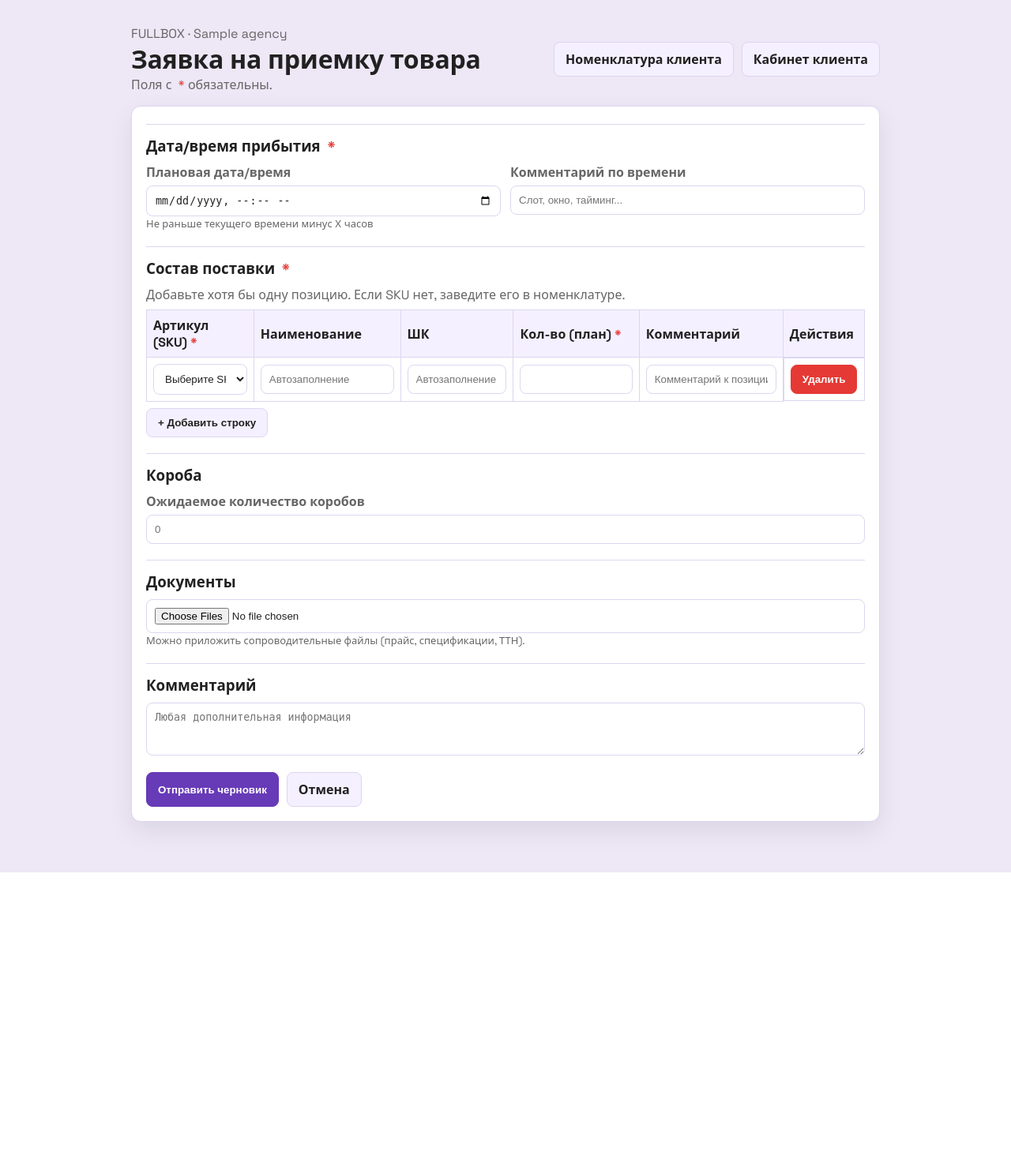
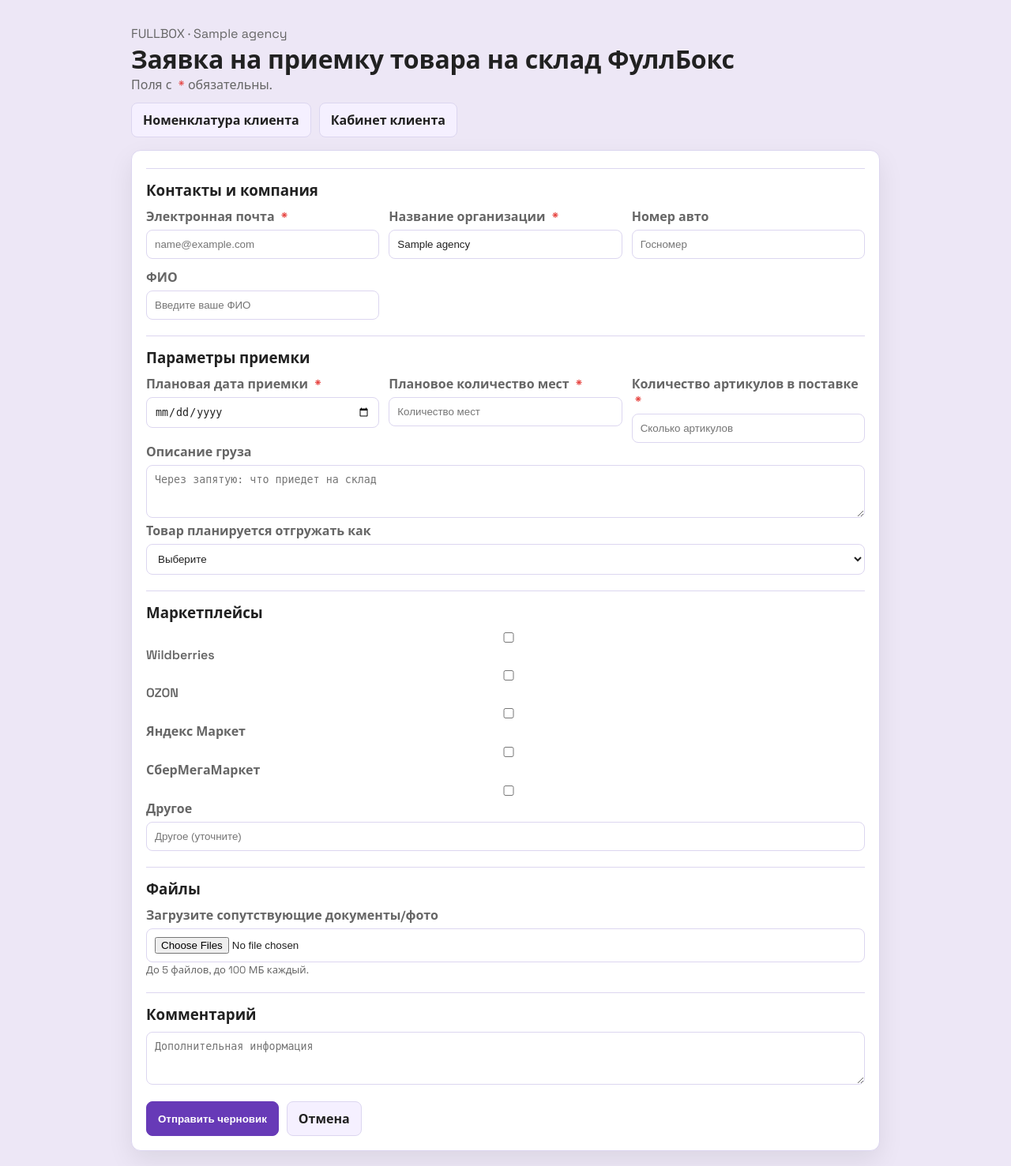
Before and after one commit to vlas47/fullbox, a Django app: page /client/1/receiving/new/ in a window 1280 px wide. Shown: the top 1477 px of the page at 79% size. Before the commit the page ends 1105 px from the top, so only its background shows below. Run offline with Django 5.2, Linux system fonts and the light colour scheme; tables that the repository leaves empty hold one stand-in row (values such as "Sample post"); some libraries are stand-ins or nearby versions.

Commit message:
Revise receiving form fields per new requirements

```diff
--- a/fullbox/client_cabinet/templates/client_cabinet/client_receiving_form.html
+++ b/fullbox/client_cabinet/templates/client_cabinet/client_receiving_form.html
@@ -44,7 +44,7 @@
     <header>
       <div>
         <div class="muted">FULLBOX · {{ agency.agn_name|default:"Клиент" }}</div>
-        <h1>Заявка на приемку товара</h1>
+        <h1>Заявка на приемку товара на склад ФуллБокс</h1>
         <div class="muted">Поля с <span class="required">*</span> обязательны.</div>
       </div>
       <div style="display:flex; gap:10px; flex-wrap:wrap;">
@@ -62,78 +62,84 @@
         {% csrf_token %}
 
         <div class="section">
-          <h3>Дата/время прибытия <span class="required">*</span></h3>
+          <h3>Контакты и компания</h3>
           <div class="grid">
             <div>
-              <label>Плановая дата/время</label>
-              <input type="datetime-local" name="eta" required>
-              <div class="muted" style="font-size:13px;">Не раньше текущего времени минус X часов</div>
+              <label>Электронная почта <span class="required">*</span></label>
+              <input type="email" name="email" required placeholder="name@example.com">
             </div>
             <div>
-              <label>Комментарий по времени</label>
-              <input type="text" name="eta_comment" placeholder="Слот, окно, тайминг...">
+              <label>Название организации <span class="required">*</span></label>
+              <input type="text" name="org" value="{{ agency.agn_name }}" required>
+            </div>
+            <div>
+              <label>Номер авто</label>
+              <input type="text" name="car_number" placeholder="Госномер">
+            </div>
+            <div>
+              <label>ФИО</label>
+              <input type="text" name="fio" placeholder="Введите ваше ФИО">
             </div>
           </div>
         </div>
 
         <div class="section">
-          <h3>Состав поставки <span class="required">*</span></h3>
-          <div class="muted" style="margin-bottom:8px;">Добавьте хотя бы одну позицию. Если SKU нет, заведите его в номенклатуре.</div>
-          <table id="items-table">
-            <thead>
-              <tr>
-                <th>Артикул (SKU)<span class="required">*</span></th>
-                <th>Наименование</th>
-                <th>ШК</th>
-                <th>Кол-во (план)<span class="required">*</span></th>
-                <th>Комментарий</th>
-                <th>Действия</th>
-              </tr>
-            </thead>
-            <tbody id="items-body">
-              <tr class="item-row">
-                <td>
-                  <select name="sku[]" class="sku-select" required>
-                    <option value="">Выберите SKU</option>
-                    {% for sku in skus %}
-                      <option value="{{ sku.id }}" data-name="{{ sku.name }}" data-bc="{% if sku.barcodes.all %}{{ sku.barcodes.all.0.value }}{% endif %}">{{ sku.sku_code }} — {{ sku.name }}</option>
-                    {% endfor %}
-                  </select>
-                </td>
-                <td><input type="text" name="name[]" readonly placeholder="Автозаполнение"></td>
-                <td><input type="text" name="barcode[]" readonly placeholder="Автозаполнение"></td>
-                <td><input type="number" name="qty[]" min="1" step="1" required></td>
-                <td><input type="text" name="comment[]" placeholder="Комментарий к позиции"></td>
-                <td class="actions">
-                  <button class="btn danger remove-row" type="button">Удалить</button>
-                </td>
-              </tr>
-            </tbody>
-          </table>
-          <div style="margin-top:8px;">
-            <button class="btn" type="button" id="add-row">+ Добавить строку</button>
-          </div>
-        </div>
-
-        <div class="section">
-          <h3>Короба</h3>
+          <h3>Параметры приемки</h3>
           <div class="grid">
             <div>
-              <label>Ожидаемое количество коробов</label>
-              <input type="number" name="boxes" min="0" step="1" placeholder="0">
+              <label>Плановая дата приемки <span class="required">*</span></label>
+              <input type="date" name="eta_date" required>
+            </div>
+            <div>
+              <label>Плановое количество мест <span class="required">*</span></label>
+              <input type="number" name="places_qty" min="1" required placeholder="Количество мест">
+            </div>
+            <div>
+              <label>Количество артикулов в поставке <span class="required">*</span></label>
+              <input type="number" name="sku_count" min="1" required placeholder="Сколько артикулов">
+            </div>
+          </div>
+          <div>
+            <label>Описание груза</label>
+            <textarea name="cargo_desc" rows="3" placeholder="Через запятую: что приедет на склад"></textarea>
+          </div>
+          <div class="grid">
+            <div>
+              <label>Товар планируется отгружать как</label>
+              <select name="goods_type">
+                <option value="">Выберите</option>
+                <option>Готовый упакованный и промаркированный</option>
+                <option>Товар от производителя (нужна упаковка)</option>
+                <option>Расходники</option>
+                <option>Возвраты</option>
+                <option>Другое</option>
+              </select>
             </div>
           </div>
         </div>
 
         <div class="section">
-          <h3>Документы</h3>
+          <h3>Маркетплейсы</h3>
+          <div class="inline">
+            <label><input type="checkbox" name="mp[]" value="Wildberries"> Wildberries</label>
+            <label><input type="checkbox" name="mp[]" value="OZON"> OZON</label>
+            <label><input type="checkbox" name="mp[]" value="Яндекс Маркет"> Яндекс Маркет</label>
+            <label><input type="checkbox" name="mp[]" value="СберМегаМаркет"> СберМегаМаркет</label>
+            <label><input type="checkbox" name="mp[]" value="Другое"> Другое</label>
+          </div>
+          <input type="text" name="mp_other" placeholder="Другое (уточните)">
+        </div>
+
+        <div class="section">
+          <h3>Файлы</h3>
+          <label>Загрузите сопутствующие документы/фото</label>
           <input type="file" name="files" multiple>
-          <div class="muted" style="font-size:13px;">Можно приложить сопроводительные файлы (прайс, спецификации, ТТН).</div>
+          <div class="muted" style="font-size:13px;">До 5 файлов, до 100 МБ каждый.</div>
         </div>
 
         <div class="section">
           <h3>Комментарий</h3>
-          <textarea name="comment" rows="3" placeholder="Любая дополнительная информация"></textarea>
+          <textarea name="comment" rows="3" placeholder="Дополнительная информация"></textarea>
         </div>
 
         <div style="display:flex; gap:10px; flex-wrap:wrap;">
--- a/fullbox/client_cabinet/views.py
+++ b/fullbox/client_cabinet/views.py
@@ -364,26 +364,18 @@ class ClientReceivingCreateView(TemplateView):
     def post(self, request, *args, **kwargs):
         # TODO: сохранить заявку; пока только отображаем успех и пишем в аудит
         payload = {
-            "eta": request.POST.get("eta"),
-            "eta_comment": request.POST.get("eta_comment"),
-            "boxes": request.POST.get("boxes"),
+            "email": request.POST.get("email"),
+            "org": request.POST.get("org"),
+            "car_number": request.POST.get("car_number"),
+            "fio": request.POST.get("fio"),
+            "eta_date": request.POST.get("eta_date"),
+            "places_qty": request.POST.get("places_qty"),
+            "sku_count": request.POST.get("sku_count"),
+            "cargo_desc": request.POST.get("cargo_desc"),
+            "goods_type": request.POST.get("goods_type"),
+            "marketplaces": request.POST.getlist("mp[]"),
+            "mp_other": request.POST.get("mp_other"),
             "comment": request.POST.get("comment"),
-            "items": [
-                {
-                    "sku": sku,
-                    "name": name,
-                    "barcode": bc,
-                    "qty": qty,
-                    "comment": comm,
-                }
-                for sku, name, bc, qty, comm in zip(
-                    request.POST.getlist("sku[]"),
-                    request.POST.getlist("name[]"),
-                    request.POST.getlist("barcode[]"),
-                    request.POST.getlist("qty[]"),
-                    request.POST.getlist("comment[]"),
-                )
-            ],
             "files": [f.name for f in request.FILES.getlist("files")],
         }
         order_id = f"rcv-{uuid.uuid4().hex[:8]}"
```
